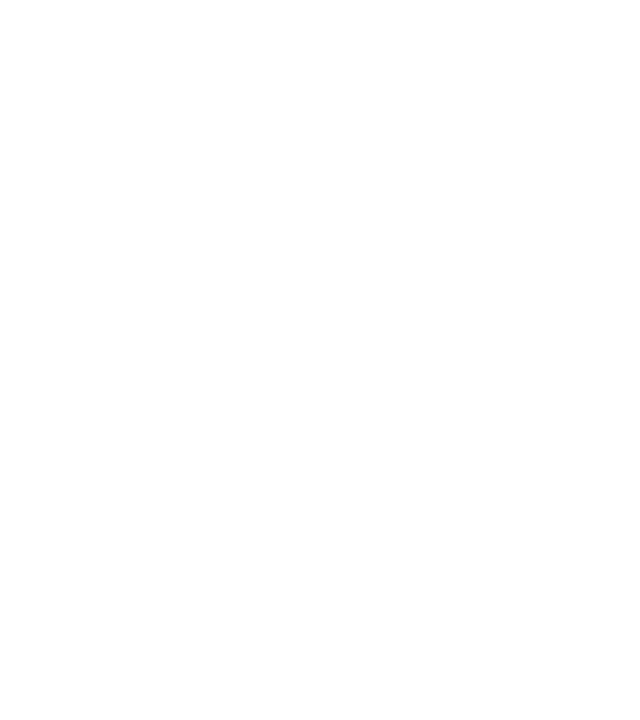
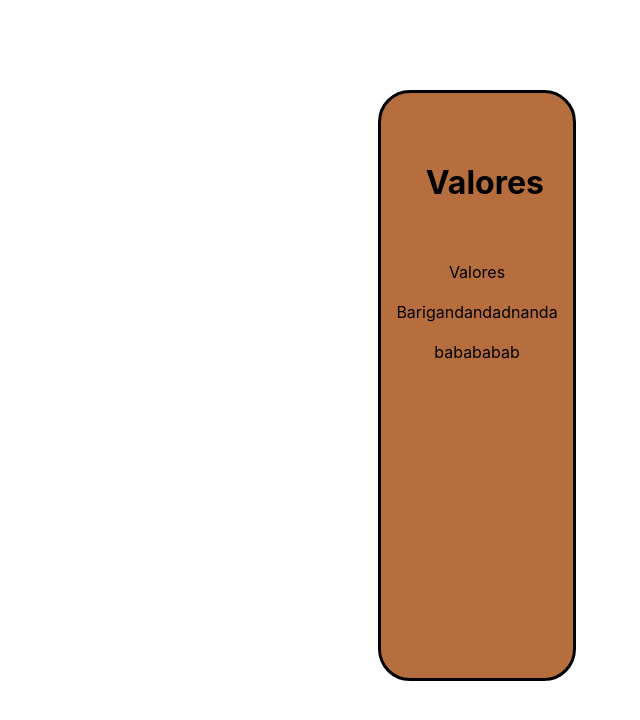
Before and after one commit to vitorcecato-sesi/desafio-react-grupo3, a React (Vite) app: page / in a window 1280 px wide. Shown: the top 720 px of the page, without its empty margins (640-1280 px from the left). Built offline with nearby package versions, Linux system fonts and the light colour scheme.

Commit message:
Aside completa

```diff
--- a/src/App.jsx
+++ b/src/App.jsx
@@ -1,10 +1,13 @@
 import './App.css'
+import Valores from './components/aside'
 
 function App() {
 
   return (
     <>
 
+      <Valores  valor1="Valores" valor2="Barigandandadnanda" valor3="babababab"/>
+
     </>
   )
 }
--- /dev/null
+++ b/src/components/aside.css
@@ -0,0 +1,33 @@
+.lado{
+
+  position: fixed;
+  top: 7vw;
+  right: 5vw;
+  /* tamanho da caixa */
+  width: 13vw;
+  height: 70vh;
+  background-color: #B66E3F;
+  padding: 1vw;
+  border: 3px solid black;
+  border-radius: 2em;
+  /* Alinha os elementos internos verticalmente */
+  align-items: center;
+}
+
+ul{
+  /* Remove a formatação padrão da lista */
+  list-style: none;
+  /* Remove o espaçamento interno da lista */
+  padding: 0;
+  display: flex;
+  flex-direction: column;
+  gap: 1em;
+  /* Alinha os elementos da lista verticalmente */
+  align-items: center;
+  text-align: center;
+}
+
+h1{
+  padding: 1em;
+  text-align: center;
+}
--- /dev/null
+++ b/src/components/aside.jsx
@@ -0,0 +1,20 @@
+import "./aside.css"
+
+
+
+function Valores(props) {
+    return(
+        <div className="lado">
+
+        <h1>Valores</h1>
+        <ul>
+       <li>{props.valor1}</li>
+       <li>{props.valor2}</li>
+       <li>{props.valor3}</li>
+        </ul>
+
+
+        </div>
+    )
+}
+export default Valores
```
